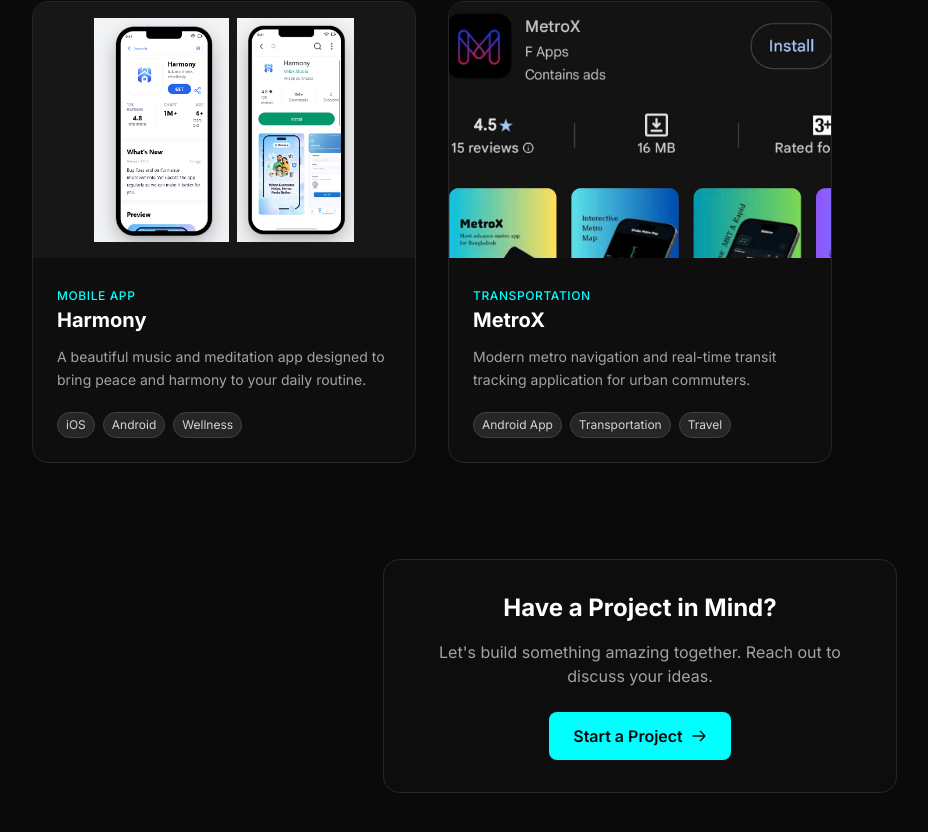
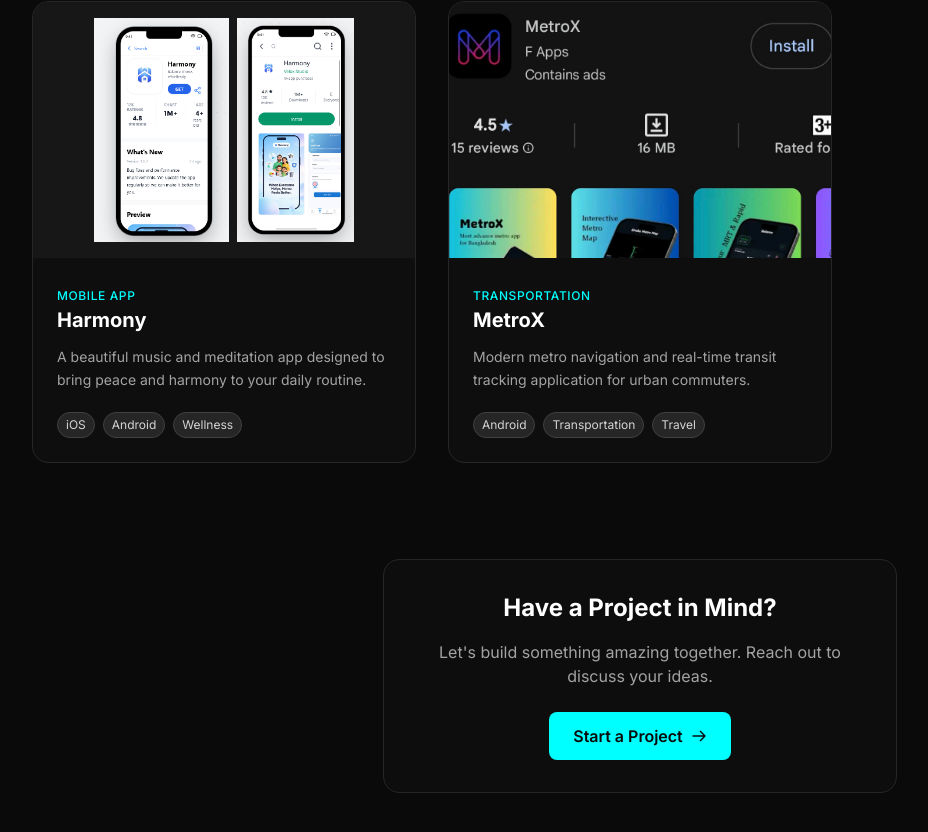
Before and after one commit to fahim2443/velox_studio_website, a Next.js app: page /showcase in a window 1280 px wide. Shown: the part 1040-1872 px from the top of the page, without its empty margins (0-928 px from the left). Built offline with nearby package versions, Linux system fonts and the light colour scheme.

Commit message:
Fix TypeScript error: project.images possibly undefined

```diff
--- a/src/app/showcase/page.tsx
+++ b/src/app/showcase/page.tsx
@@ -41,7 +41,7 @@
     category: "Transportation",
     description: "Modern metro navigation and real-time transit tracking application for urban commuters.",
     image: "/Showcase/MetroX.jpg",
-    tags: ["Android App", "Transportation", "Travel"],
+    tags: ["Android", "Transportation", "Travel"],
   },
 ];
 
@@ -93,7 +93,7 @@
               >
                 {/* Image Container - Fixed Height */}
                 <div className="relative h-64 overflow-hidden bg-velox-gray-900">
-                  {'images' in project ? (
+                  {project.images ? (
                     <div className="flex gap-2 justify-center items-center h-full p-4">
                       {project.images.map((img, imgIndex) => (
                         <div
```
